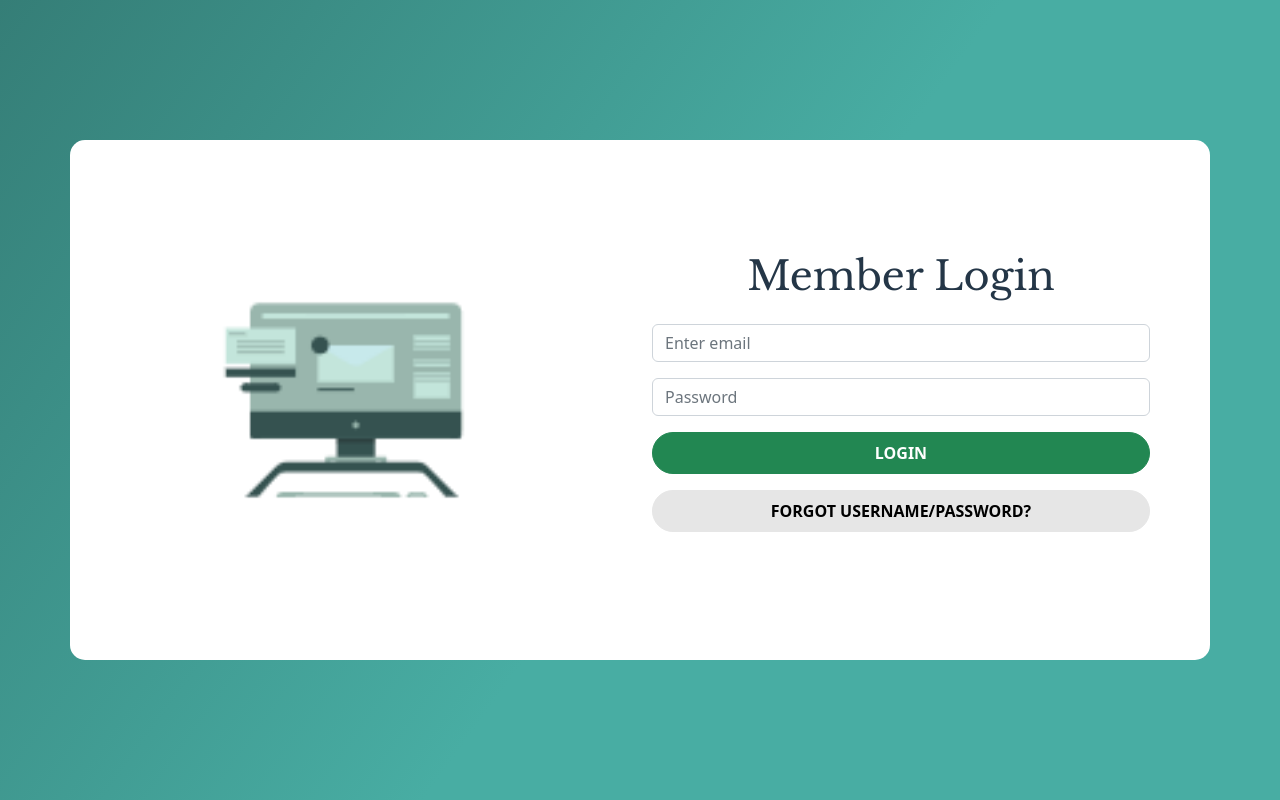
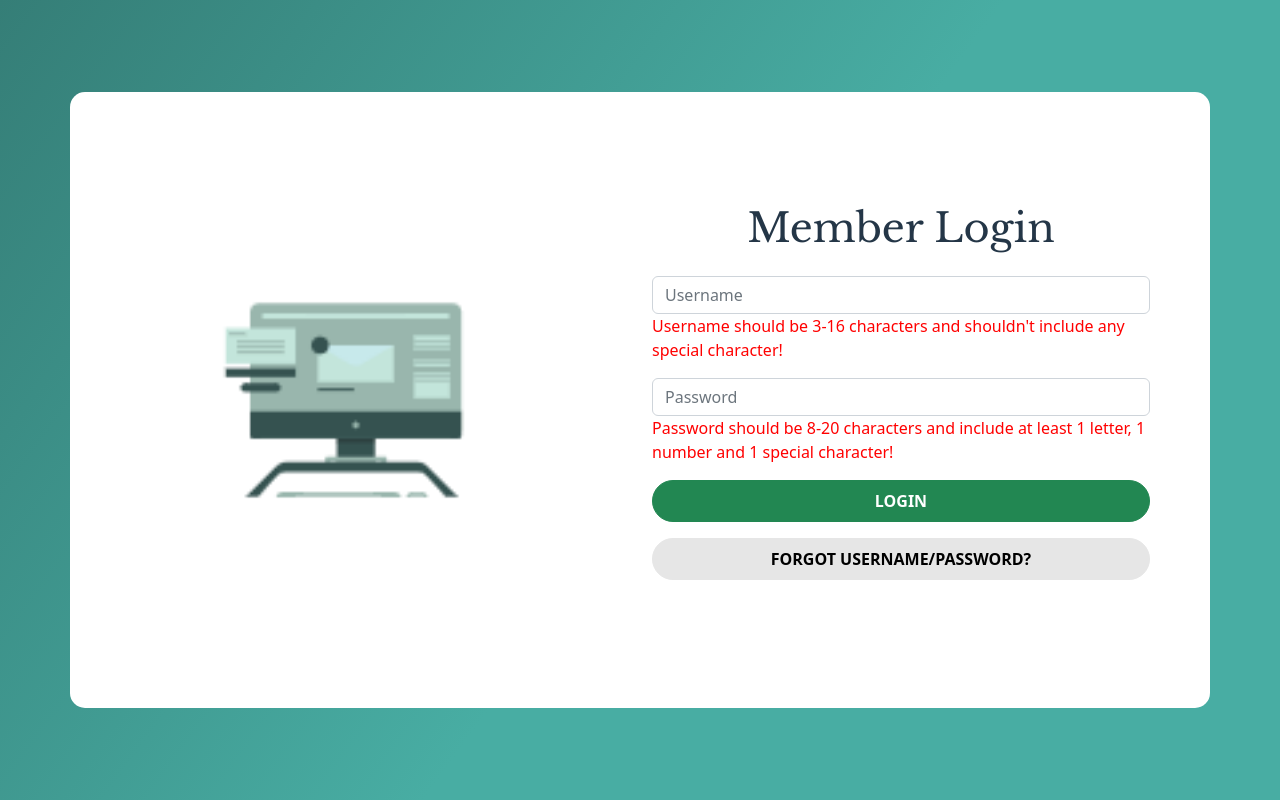
Before and after one commit to radevich7/auth0, a React (Create React App) app: page / in a window 1280 px wide. Built offline with nearby package versions, Linux system fonts and the light colour scheme.

Commit message:
<Build: create CustomFormInput, add input services for easy form creation>

```diff
--- a/src/App.module.css
+++ b/src/App.module.css
@@ -24,6 +24,9 @@ p {
 img {
   border: 0; /* kills Gecko bug when img's are placed inside links */
   vertical-align: bottom; /* set vertical align to bottom for IE */
+}
+body.modal-open {
+  padding: 0;
 }
 /* ------------------- Defaults ------------------- */
 html {
--- /dev/null
+++ b/src/components/ui/CustomFormInput.js
@@ -0,0 +1,20 @@
+import { useState } from "react";
+import Form from "react-bootstrap/Form";
+import styles from "./CustomFormInput.module.css";
+
+export default function CustomFormInput(props) {
+  // const { errorMessage, onChange, ...props } = props;
+  return (
+    <>
+      <Form.Control
+        type={props.type}
+        className={styles[props.className]}
+        placeholder={props.placeholder}
+        defaultValue={props.value}
+        onChange={props.onChange}
+        name={props.name}
+      />
+      <span className={styles.errorMessage}>{props.errorMessage}</span>
+    </>
+  );
+}
--- /dev/null
+++ b/src/components/ui/CustomFormInput.module.css
@@ -0,0 +1,4 @@
+.errorMessage {
+  color: red;
+  /* position: absolute; */
+}
--- a/src/features/authentication/components/ForgetPassword.js
+++ b/src/features/authentication/components/ForgetPassword.js
@@ -6,7 +6,6 @@ const ForgetPassword = (props) => {
     e.preventDefault();
     // Implement your forget password logic here
   };
-  console.log(props.show);
   return (
     <>
       <Modal
--- a/src/features/authentication/components/SignIn.js
+++ b/src/features/authentication/components/SignIn.js
@@ -1,21 +1,43 @@
+import { useState } from "react";
 import styles from "./SignIn.module.css";
+import { Container } from "react-bootstrap";
+import Form from "react-bootstrap/Form";
+
 import CustomButton from "../../../components/ui/CustomButton";
-import Form from "react-bootstrap/Form";
-import { Container } from "react-bootstrap";
+import CustomFormInput from "../../../components/ui/CustomFormInput";
+
+import { signInInputs } from "../services/inputs";
 
 function SignIn(props) {
+  const [values, setValues] = useState({
+    username: "",
+    password: "",
+  });
+
+  const handleSubmit = (e) => {
+    e.preventDefault();
+  };
+
+  const onChange = (e) => {
+    setValues({ ...values, [e.target.name]: e.target.value });
+  };
+
+  console.log(values);
   return (
     <Container className={`row align-items-center ${styles.signin_container}`}>
       <div className={`col-sm ${styles.signin_logo}`}></div>
       <Form className="col-sm  ps-5 pe-5">
         <h1 className="text-center mb-4">Member Login</h1>
-        <Form.Group className="mb-3">
-          <Form.Control type="email" placeholder="Enter email" />
-        </Form.Group>
 
-        <Form.Group className="mb-3">
-          <Form.Control type="password" placeholder="Password" />
-        </Form.Group>
+        {signInInputs.map((input) => (
+          <Form.Group className="mb-3" key={input.id}>
+            <CustomFormInput
+              {...input}
+              value={values[input.name]}
+              onChange={onChange}
+            />
+          </Form.Group>
+        ))}
         <CustomButton
           label={"Login"}
           variant={"info"}
--- /dev/null
+++ b/src/features/authentication/services/inputs.js
@@ -0,0 +1,75 @@
+export const signInInputs = [
+  {
+    id: "1s",
+    name: "username",
+    type: "text",
+    placeholder: "Username",
+    errorMessage:
+      "Username should be 3-16 characters and shouldn't include any special character!",
+    label: "Username",
+    pattern: "^[A-Za-z0-9]{3,16}$",
+    required: true,
+  },
+  {
+    id: "2s",
+    name: "password",
+    type: "password",
+    placeholder: "Password",
+    errorMessage:
+      "Password should be 8-20 characters and include at least 1 letter, 1 number and 1 special character!",
+    label: "Password",
+    pattern: `^(?=.*[0-9])(?=.*[a-zA-Z])(?=.*[!@#$%^&*])[a-zA-Z0-9!@#$%^&*]{8,20}$`,
+    required: true,
+  },
+];
+
+export const registrationInputs = [
+  {
+    id: 1,
+    name: "username",
+    type: "text",
+    placeholder: "Username",
+    errorMessage:
+      "Username should be 3-16 characters and shouldn't include any special character!",
+    label: "Username",
+    pattern: "^[A-Za-z0-9]{3,16}$",
+    required: true,
+  },
+  {
+    id: 2,
+    name: "email",
+    type: "email",
+    placeholder: "Email",
+    errorMessage: "It should be a valid email address!",
+    label: "Email",
+    required: true,
+  },
+  {
+    id: 3,
+    name: "birthday",
+    type: "date",
+    placeholder: "Birthday",
+    label: "Birthday",
+  },
+  {
+    id: 4,
+    name: "password",
+    type: "password",
+    placeholder: "Password",
+    errorMessage:
+      "Password should be 8-20 characters and include at least 1 letter, 1 number and 1 special character!",
+    label: "Password",
+    pattern: `^(?=.*[0-9])(?=.*[a-zA-Z])(?=.*[!@#$%^&*])[a-zA-Z0-9!@#$%^&*]{8,20}$`,
+    required: true,
+  },
+  {
+    id: 5,
+    name: "confirmPassword",
+    type: "password",
+    placeholder: "Confirm Password",
+    errorMessage: "Passwords don't match!",
+    label: "Confirm Password",
+    // pattern: values.password,
+    required: true,
+  },
+];
```
